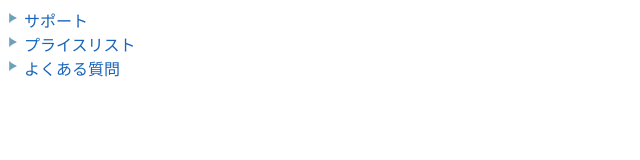
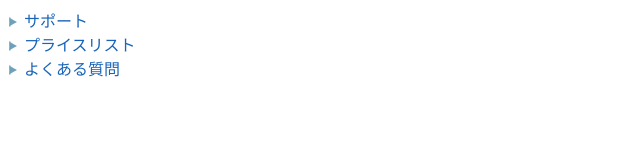
Before and after one commit to gozaing/exercise, a plain HTML site: page html-css/chapter6/index3.html in a window 1280 px wide. Shown: the full height of the page, 0-640 px from the left. Drawn offline with Linux system fonts and the light colour scheme.

Commit message:
ナビゲーションの画像の高さ調整

```diff
--- a/html-css/chapter6/index3.html
+++ b/html-css/chapter6/index3.html
@@ -12,7 +12,7 @@
         }
         .subnuv a {
             padding-left: 16px;
-            background: url(listmark.png) no-repeat left 0;
+            background: url(listmark.png) no-repeat left 0 top 4px;
             color: #1864b9;
             text-decoration: none;
         }
```
